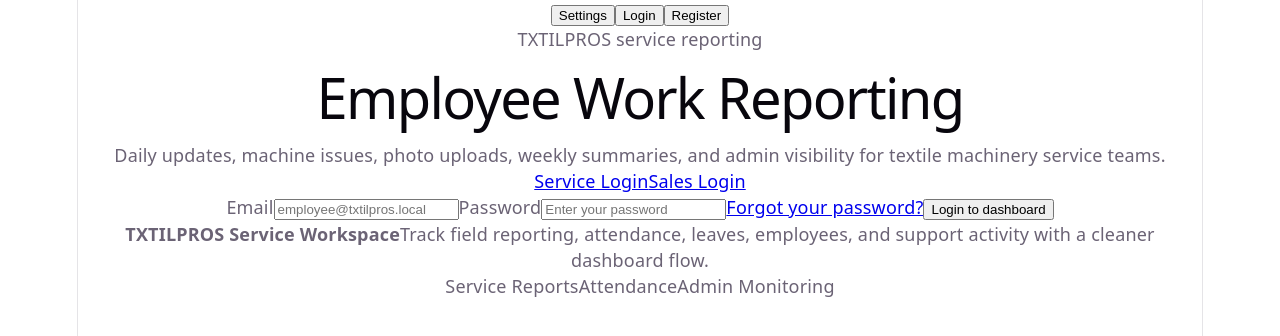
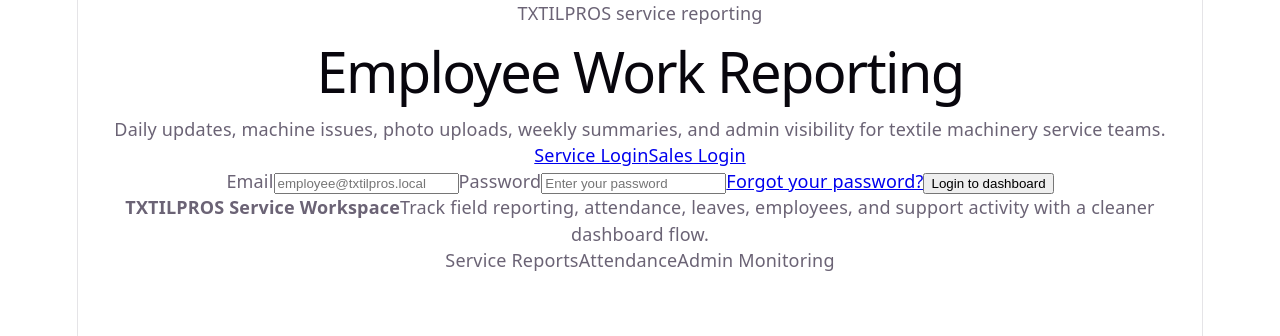
Before and after one commit to Txtilpros/frontend, a React (Vite) app: page /login in a window 1280 px wide. Shown: the top 336 px of the page. Built offline with nearby package versions, Linux system fonts and the light colour scheme; the HTML template or start-up script is replaced by a standard one.

Commit message:
Checking

```diff
--- a/src/features/reporting/components/SharedReportingUi.jsx
+++ b/src/features/reporting/components/SharedReportingUi.jsx
@@ -13,7 +13,7 @@
 export function TopCornerActions({ showAuthButtons, onLoginClick, onRegisterClick, onSettingsClick }) {
   return (
     <div className="top-corner-actions">
-      <button className="ghost-button top-corner-button" onClick={onSettingsClick} type="button">
+      {/* <button className="ghost-button top-corner-button" onClick={onSettingsClick} type="button">
         Settings
       </button>
       {showAuthButtons ? (
@@ -25,7 +25,7 @@
             Register
           </button>
         </>
-      ) : null}
+      ) : null} */}
     </div>
   )
 }
```
